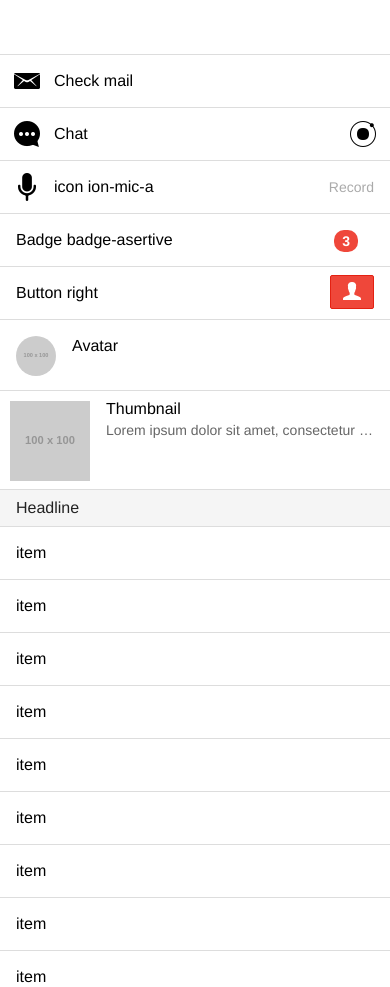
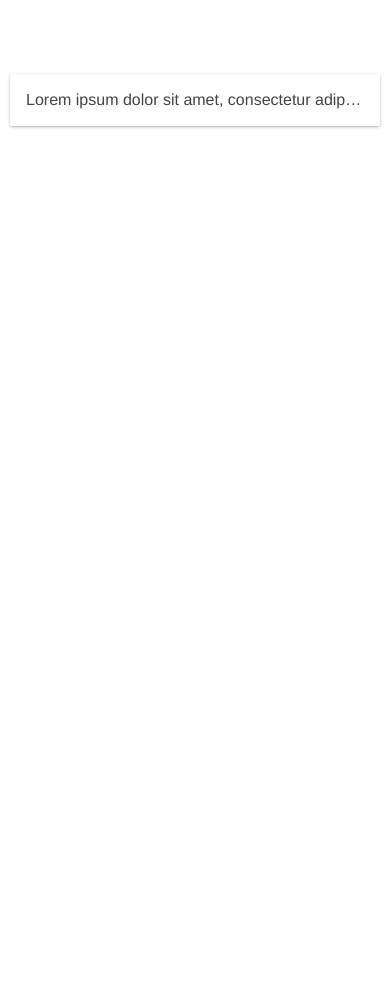
Before and after one commit to tingplenting/learn-ionic, a website: page www/index.html in a window 390 px wide. Shown: the part 113-1100 px from the top of the page. After the commit the page ends 844 px from the top, so only its background shows below. Drawn offline with Linux system fonts and the light colour scheme; some packages are replaced by stand-ins of ours; files that its build step writes are made by us from their sources; placeholder pictures from the web are drawn by us; files whose address does not match are found by name.

Commit message:
class card

```diff
--- a/www/index.html
+++ b/www/index.html
@@ -35,58 +35,10 @@
 
       <ion-content>
 
-        <div class="list">
-          <a href="#" class="item item-icon-left">
-              <i class="icon ion-email"></i>
-              Check mail
-          </a>
-          <a href="#" class="item item-icon-left item-icon-right">
-            <i class="icon ion-chatbubble-working"></i>
-            Chat
-            <i class="icon ion-ionic"></i>
-          </a>
-          <a href="#" class="item item-icon-left">
-            <i class="icon ion-mic-a"></i>
-            icon ion-mic-a
-            <span class="item-note">
-              Record
-            </span>
-          </a>
-          <a href="#" class="item">
-            Badge badge-asertive
-            <span class="badge badge-assertive">3</span>
-          </a>
-          <a href="#" class="item item-button-right">
-            Button right
-            <button class="button button-assertive">
-              <i class="icon ion-person"></i>
-            </button>
-          </a>
-          <a href="#" class="item item-avatar">
-            <img src="http://placehold.it/100x100" alt="Avatar">
-            Avatar
-          </a>
-          <a href="#" class="item item-thumbnail-left">
-            <img src="http://placehold.it/100x100" alt="Thumbnail">
-            <h2>Thumbnail</h2>
-            <p>Lorem ipsum dolor sit amet, consectetur adipiscing elit. Suspendisse at purus purus. Quisque orci metus, lacinia quis fermentum id, hendrerit eu nibh. Class aptent taciti sociosqu ad litora torquent per conubia nostra, per inceptos himenaeos. Vivamus sit amet nisi at mi consectetur posuere at a justo. Fusce aliquet at magna id maximus. In a varius neque. Fusce mattis risus dui, non eleifend nibh venenatis vel.</p><!--automatically cut wrap text-->
-          </a>
-          <div class="item item-divider">Headline</div>
-          <a href="#" class="item">item</a>
-          <a href="#" class="item">item</a>
-          <a href="#" class="item">item</a>
-          <a href="#" class="item">item</a>
-          <a href="#" class="item">item</a>
-          <a href="#" class="item">item</a>
-          <a href="#" class="item">item</a>
-          <a href="#" class="item">item</a>
-          <a href="#" class="item">item</a>
-          <a href="#" class="item">item</a>
-          <a href="#" class="item">item</a>
-          <a href="#" class="item">item</a>
-          <a href="#" class="item">item</a>
-          <a href="#" class="item">item</a>
-          <a href="#" class="item">item</a>
+        <div class="card">
+          <div class="item">
+            Lorem ipsum dolor sit amet, consectetur adipiscing elit. Suspendisse at purus purus. Quisque orci metus, lacinia quis fermentum id, hendrerit eu nibh. Class aptent taciti sociosqu ad litora torquent per conubia nostra, per inceptos himenaeos. Vivamus sit amet nisi at mi consectetur posuere at a justo. Fusce aliquet at magna id maximus. In a varius neque. Fusce mattis risus dui, non eleifend nibh venenatis vel.
+          </div>
         </div>
 
       </ion-content>
```
